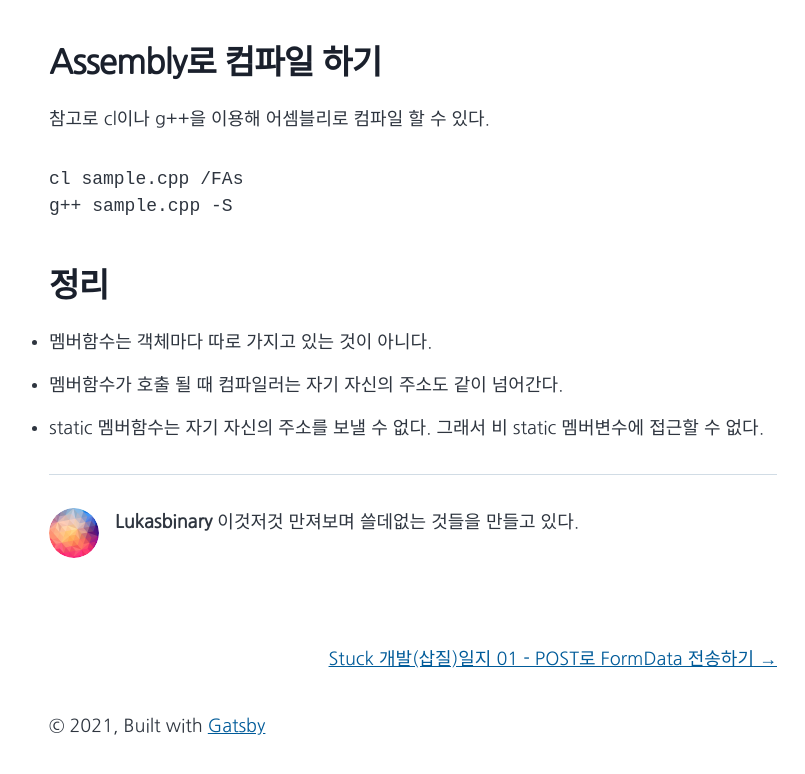
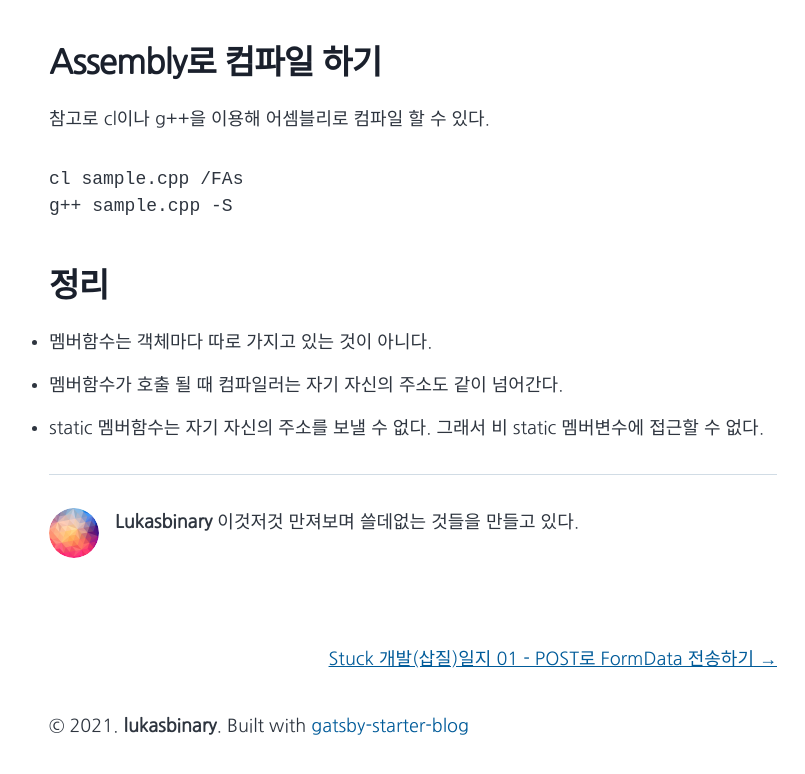
Before and after one commit to lukasbinary/blog, a Gatsby site: page /20190422_cpp_member_function_call_and_this_call/ in a window 1280 px wide. Shown: the part 3081-3855 px from the top of the page, without its empty margins (227-1032 px from the left). Built offline with nearby package versions, Linux system fonts and the light colour scheme; Gatsby itself is replaced by a stand-in of ours; some packages are replaced by stand-ins of ours; code samples lack their colours.

Commit message:
copyright 변경

```diff
--- a/src/components/layout.js
+++ b/src/components/layout.js
@@ -26,9 +26,9 @@ const Layout = ({ location, title, children }) => {
       <header className="global-header">{header}</header>
       <main>{children}</main>
       <footer>
-        © {new Date().getFullYear()}, Built with
+        © {new Date().getFullYear()}. <strong>lukasbinary</strong>. Built with
         {` `}
-        <a href="https://www.gatsbyjs.com">Gatsby</a>
+        <a style={{textDecoration: `none`}} href="https://www.gatsbyjs.com/starters/gatsbyjs/gatsby-starter-blog">gatsby-starter-blog</a>
       </footer>
     </div>
   )
```
